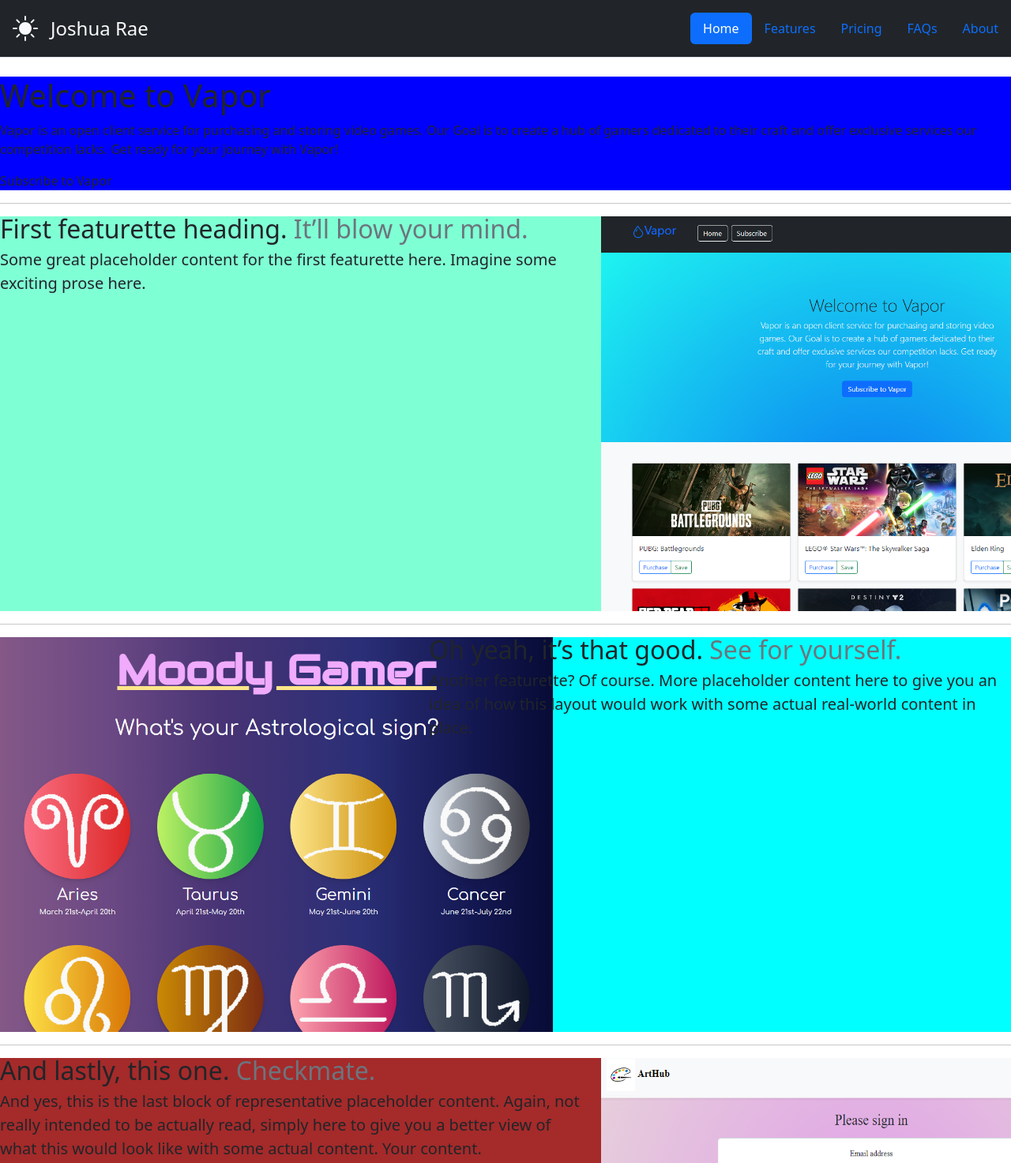
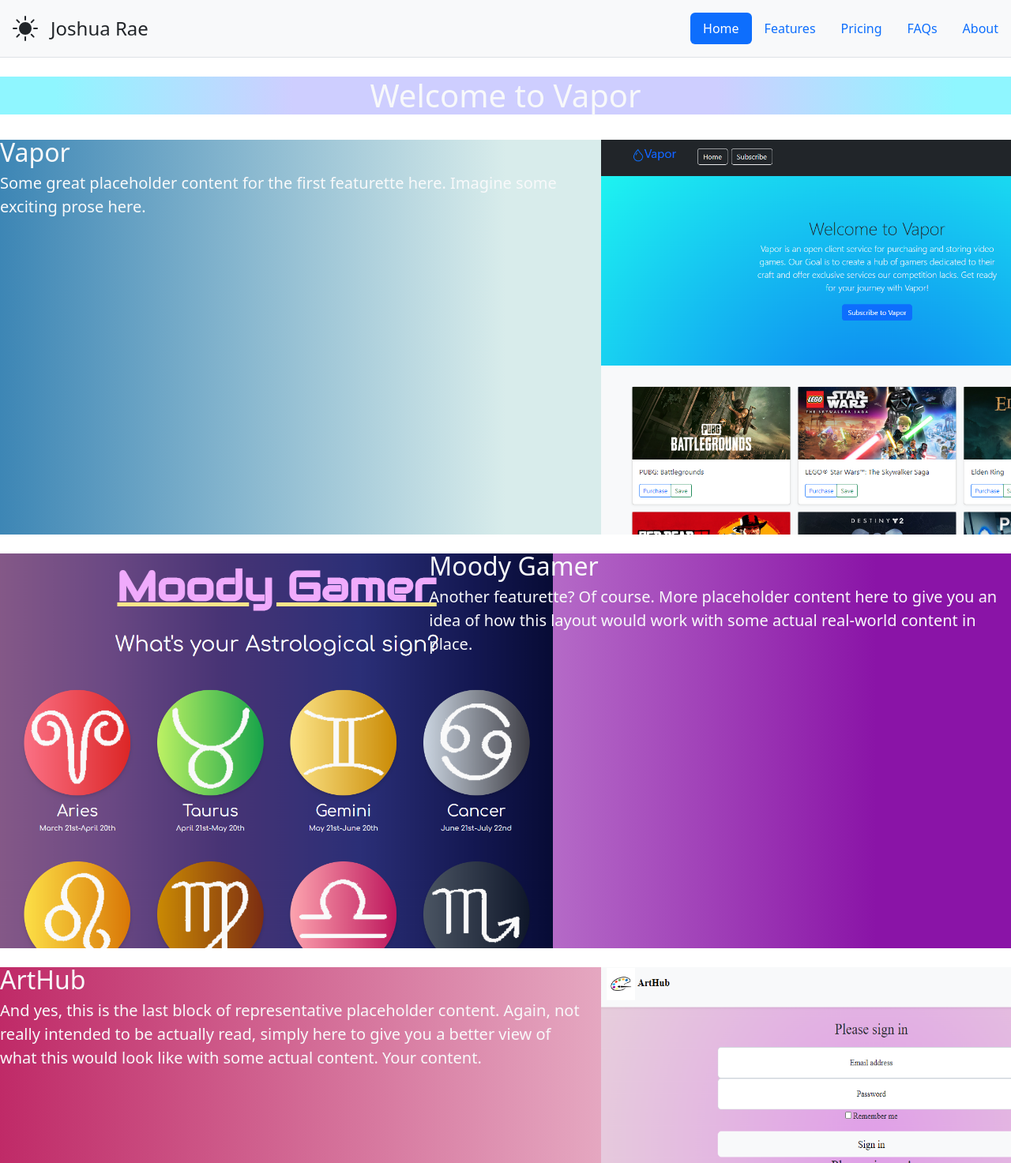
Before and after one commit to joshuar2155/jr-profile, a plain HTML site: page index.html in a window 1280 px wide. Shown: the top 1473 px of the page at 79% size. Drawn offline with nearby package versions, Linux system fonts and the light colour scheme.

Commit message:
more sampling

```diff
--- a/index.html
+++ b/index.html
@@ -12,12 +12,12 @@
 
   <body>
 
-    <header class="d-flex flex-wrap justify-content-center py-3 mb-4 border-bottom bg-dark">
-        <a href="/" class="d-flex align-items-center mb-3 mb-md-0 me-md-auto text-light text-decoration-none px-3">
+    <header class="d-flex flex-wrap justify-content-center py-3 mb-4 border-bottom bg-light">
+        <a href="/" class="d-flex align-items-center mb-3 mb-md-0 me-md-auto text-dark text-decoration-none px-3">
             <svg xmlns="http://www.w3.org/2000/svg" width="32" height="32" fill="currentColor" class="bi bi-sun-fill" viewBox="0 0 16 16">
                 <path d="M8 12a4 4 0 1 0 0-8 4 4 0 0 0 0 8zM8 0a.5.5 0 0 1 .5.5v2a.5.5 0 0 1-1 0v-2A.5.5 0 0 1 8 0zm0 13a.5.5 0 0 1 .5.5v2a.5.5 0 0 1-1 0v-2A.5.5 0 0 1 8 13zm8-5a.5.5 0 0 1-.5.5h-2a.5.5 0 0 1 0-1h2a.5.5 0 0 1 .5.5zM3 8a.5.5 0 0 1-.5.5h-2a.5.5 0 0 1 0-1h2A.5.5 0 0 1 3 8zm10.657-5.657a.5.5 0 0 1 0 .707l-1.414 1.415a.5.5 0 1 1-.707-.708l1.414-1.414a.5.5 0 0 1 .707 0zm-9.193 9.193a.5.5 0 0 1 0 .707L3.05 13.657a.5.5 0 0 1-.707-.707l1.414-1.414a.5.5 0 0 1 .707 0zm9.193 2.121a.5.5 0 0 1-.707 0l-1.414-1.414a.5.5 0 0 1 .707-.707l1.414 1.414a.5.5 0 0 1 0 .707zM4.464 4.465a.5.5 0 0 1-.707 0L2.343 3.05a.5.5 0 1 1 .707-.707l1.414 1.414a.5.5 0 0 1 0 .708z"/>
               </svg>
-          <span class="fs-4 px-3 text-light">Joshua Rae</span>
+          <span class="fs-4 px-3 text-dark">Joshua Rae</span>
         </a>
         <script src="script.js"></script>
         <ul class="nav nav-pills">
@@ -31,26 +31,16 @@
 
     <main>
 
-        <section className="py-5 justify-content-center container">
-            <div className="row py-lg-5">
-              <div className="col-lg-6 col-md-8 mx-auto">
-                <h1 className="fw-light">Welcome to Vapor</h1>
-                <p className="lead text-light">Vapor is an open client service for purchasing and storing video games. Our Goal is to create a hub of gamers dedicated to their craft and offer exclusive services our competition lacks. Get ready for your journey with Vapor!</p>
-                <div>
-                  <Link to="/Subscription">
-                    <div className="btn btn-primary my-2">Subscribe to Vapor</div>
-                  </Link>
-                </div>
-              </div>
-            </div>
-          </section>
+        <section class="">
+                <h1 class="text-light text-center">Welcome to Vapor</h1>
+        </section>
 
 
-        <hr class="featurette-divider">
+        <br>
 
-        <div class="row featurette vapor">
+        <div class="row featurette vapor text-light">
           <div class="col-md-7">
-            <h2 class="featurette-heading fw-normal lh-1">First featurette heading. <span class="text-muted">It’ll blow your mind.</span></h2>
+            <h2 class="featurette-heading fw-normal lh-1">Vapor</h2>
             <p class="lead">Some great placeholder content for the first featurette here. Imagine some exciting prose here.</p>
           </div>
           <div class="col-md-5">
@@ -58,11 +48,11 @@
           </div>
         </div>
 
-        <hr class="featurette-divider">
+        <br>
 
-        <div class="row featurette moody">
+        <div class="row featurette moody text-light">
           <div class="col-md-7 order-md-2">
-            <h2 class="featurette-heading fw-normal lh-1">Oh yeah, it’s that good. <span class="text-muted">See for yourself.</span></h2>
+            <h2 class="featurette-heading fw-normal lh-1">Moody Gamer</h2>
             <p class="lead">Another featurette? Of course. More placeholder content here to give you an idea of how this layout would work with some actual real-world content in place.</p>
           </div>
           <div class="col-md-5 order-md-1">
@@ -71,11 +61,11 @@
           </div>
         </div>
 
-        <hr class="featurette-divider">
+        <br>
 
-        <div class="row featurette arthub">
+        <div class="row featurette arthub text-light">
           <div class="col-md-7">
-            <h2 class="featurette-heading fw-normal lh-1">And lastly, this one. <span class="text-muted">Checkmate.</span></h2>
+            <h2 class="featurette-heading fw-normal lh-1">ArtHub</h2>
             <p class="lead">And yes, this is the last block of representative placeholder content. Again, not really intended to be actually read, simply here to give you a better view of what this would look like with some actual content. Your content.</p>
           </div>
           <div class="col-md-5">
@@ -83,13 +73,13 @@
           </div>
         </div>
 
-        <hr class="featurette-divider">
+        <br>
 
       </div>
 
 
-      <footer class="d-flex flex-wrap justify-content-between align-items-center py-3 my-4 border-top bg-dark">
-        <p class="col-md-4 mb-0 text-light px-3">© 2022 Joshua Rae Inc</p>
+      <footer class="d-flex flex-wrap justify-content-between align-items-center py-3 my-4 border-top bg-light">
+        <p class="col-md-4 mb-0 text-dark px-3">© 2022 Joshua Rae Inc</p>
 
         <a href="/" class="col-md-4 d-flex align-items-center justify-content-center mb-3 mb-md-0 me-md-auto link-dark text-decoration-none">
           <svg class="bi me-2" width="40" height="32"><use xlink:href="#bootstrap"></use></svg>
--- a/styles.css
+++ b/styles.css
@@ -1,19 +1,23 @@
 body {
-    background-color:white
+    background: white
 }
 
 section {
-    background-color: blue;
+    background: rgb(206,206,255);
+    background: radial-gradient(circle, rgba(206,206,255,1) 42%, rgba(143,246,255,1) 89%);
 }
 
 .vapor {
-    background-color: aquamarine;
+    background: rgb(58,132,180);
+background: linear-gradient(90deg, rgba(58,132,180,1) 0%, rgba(216,236,235,1) 50%);
 }
 
 .moody {
-background-color: aqua;
+    background: rgb(255,255,255);
+    background: linear-gradient(90deg, rgba(255,255,255,1) 0%, rgba(138,20,167,1) 86%);
 }
 
 .arthub {
-    background-color: brown;
+    background: rgb(191,40,102);
+    background: linear-gradient(90deg, rgba(191,40,102,1) 0%, rgba(255,255,255,1) 100%);
 }
```
